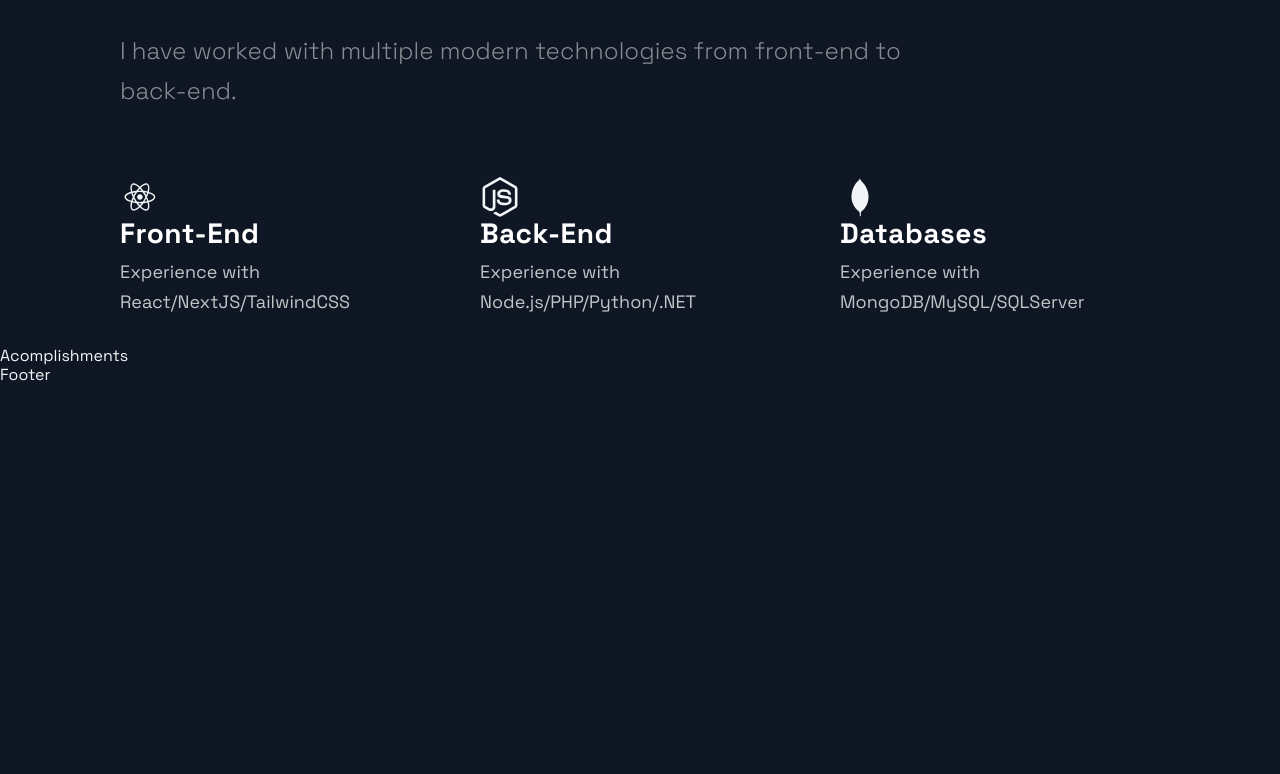
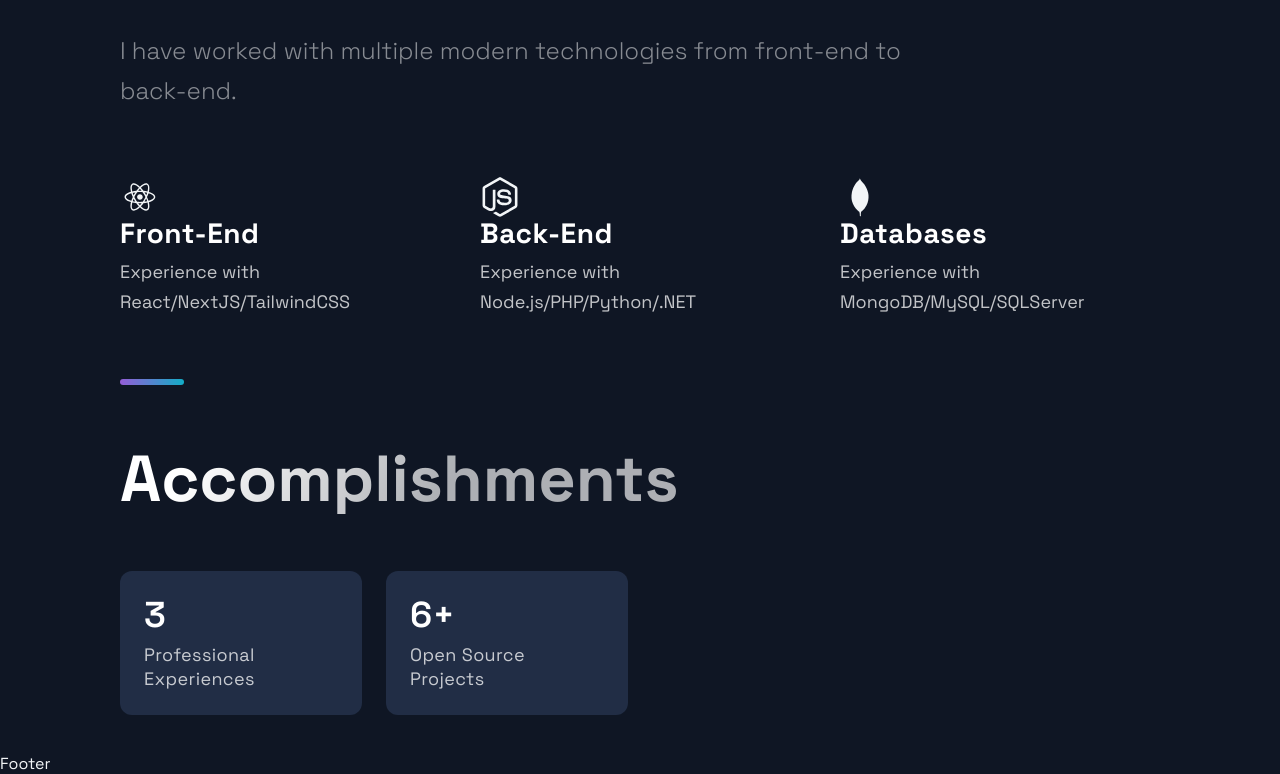
Before and after one commit to sagarsubedi/portfolio_next, a Next.js app: page / in a window 1280 px wide. Shown: the part 2437-3211 px from the top of the page. Before the commit the page ends 2822 px from the top, so only its background shows below. Built offline with nearby package versions, Linux system fonts and the light colour scheme.

Commit message:
feat: accomplishment section complete

```diff
--- a/src/components/Acomplishments/Acomplishments.js
+++ b/src/components/Acomplishments/Acomplishments.js
@@ -2,18 +2,25 @@ import React from 'react';
 
 import { Section, SectionDivider, SectionTitle } from '../../styles/GlobalComponents';
 import { Box, Boxes, BoxNum, BoxText } from './AcomplishmentsStyles';
-
-const data = [
-  { number: 20, text: 'Open Source Projects'},
-  { number: 1000, text: 'Students', },
-  { number: 1900, text: 'Github Followers', },
-  { number: 5000, text: 'Github Stars', }
-];
+import { AccomplishmentsData } from '../../constants/constants';
 
 const Acomplishments = () => (
-  <div>
-    Acomplishments
-  </div>
+  <Section id="about">
+    <SectionDivider />
+
+    <SectionTitle main>Accomplishments</SectionTitle>
+
+    <Boxes>
+      {AccomplishmentsData.map(
+        (card, index) => (
+          <Box key={index}>
+            <BoxNum>{card.number}</BoxNum>
+            <BoxText>{ card.text}</BoxText>
+          </Box>
+        )
+      )}
+    </Boxes>
+  </Section>
 );
 
 export default Acomplishments;
--- a/src/components/Projects/Projects.js
+++ b/src/components/Projects/Projects.js
@@ -5,7 +5,7 @@ import { Section, SectionDivider, SectionTitle } from '../../styles/GlobalCompon
 import { projects } from '../../constants/constants';
 
 const Projects = () => (
-  <Section>
+  <Section id="projects">
     <SectionDivider />
 
     <SectionTitle main>Projects</SectionTitle>
--- a/src/components/Technologies/Technologies.js
+++ b/src/components/Technologies/Technologies.js
@@ -5,7 +5,7 @@ import { Section, SectionDivider, SectionText, SectionTitle } from '../../styles
 import { List, ListContainer, ListItem, ListParagraph, ListTitle } from './TechnologiesStyles';
 
 const Technologies = () =>  (
-  <Section id="tech">
+  <Section id="technologies">
     <SectionDivider />
 
     <SectionTitle main>Technologies</SectionTitle>
--- a/src/constants/constants.js
+++ b/src/constants/constants.js
@@ -35,3 +35,8 @@ export const TimeLineData = [
   { year: 2020, text: 'Shared my projects with the world', },
   { year: 2021, text: 'Started my own platform', },
 ];
+
+export const AccomplishmentsData = [
+  { number: '3', text: 'Professional Experiences', },
+  { number: '6+', text: 'Open Source Projects' },
+];
```
